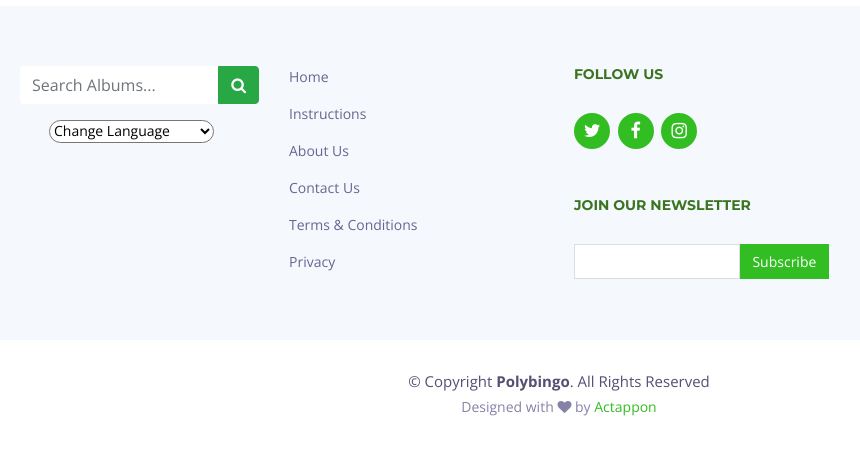
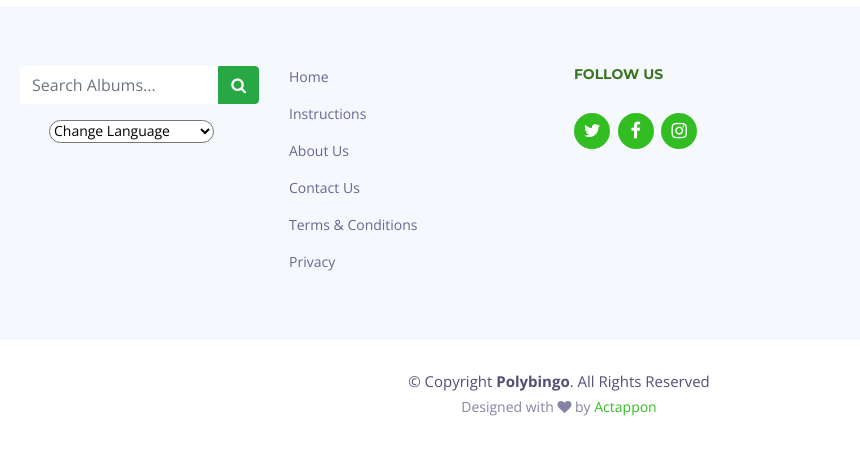
Before and after one commit to ashaffir/bingo, a Django app: template bingo_main/templates/bingo_main/about.html in a window 1280 px wide. Shown: the part 204-659 px from the top of the page, without its empty margins (81-941 px from the left). Run offline with Django 3.2, Linux system fonts and the light colour scheme; the template is opened without the code that fills it, so the values that code supplies are empty; some libraries are stand-ins or nearby versions.

Commit message:
temp remove of newsletter

```diff
--- a/bingo_main/templates/bingo_main/base.html
+++ b/bingo_main/templates/bingo_main/base.html
@@ -278,10 +278,10 @@
               </div>
               <div class="row">
                 <div class="col-12">
-                <h4>{% trans 'Join Our Newsletter' %}</h4>
-                <form action="" method="post">
+                  <!-- <h4>{% trans 'Join Our Newsletter' %}</h4>
+                  <form action="" method="post">
                     <input type="email" name="email"><input type="submit" value="Subscribe">
-                  </form>
+                  </form>     -->
                 </div>
               </div>
             </div>
```
